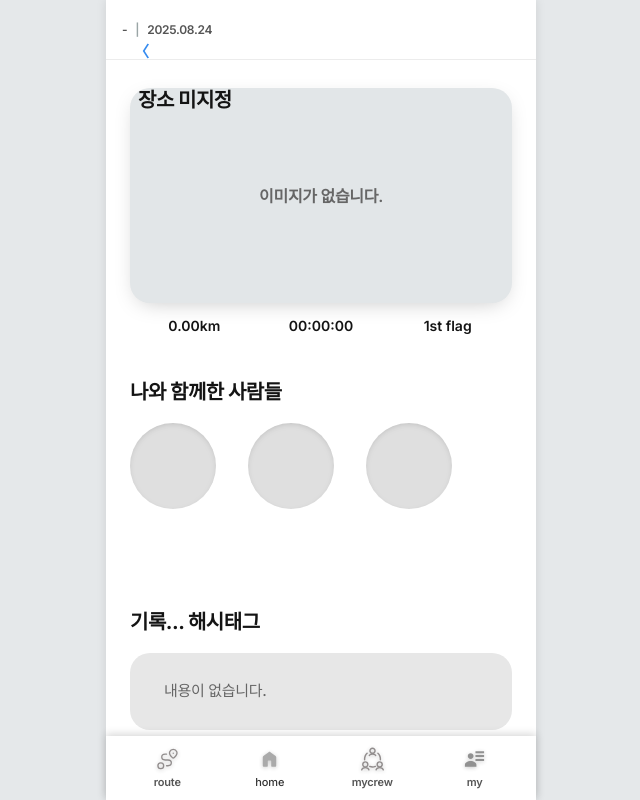
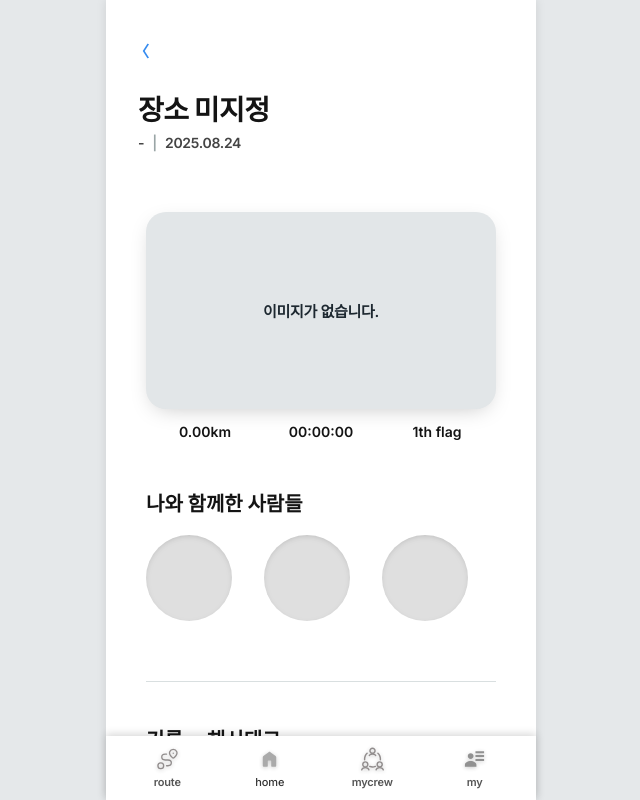
Before and after one commit to flagit-inha/FE-flagit, a React (Vite) app: page /record-write in a window 1280 px wide. Both pictures are taken after a click on the button "저장하기". Shown: the whole page, without its empty margins (319-959 px from the left). Built offline with nearby package versions, Linux system fonts and the light colour scheme.

Commit message:
상세 위치 페이지 90프로 완료...

```diff
--- a/src/pages/homePage/DetailedLocationPage.css
+++ b/src/pages/homePage/DetailedLocationPage.css
@@ -1,85 +1,117 @@
-/* 헤더 (RecordWritePage 스타일 재사용 + 고정) */
-.dlp-fixed-header {
+
+/* 헤더: 장소 제목 + 운동종류|날짜를 포함 (저장 버튼 없음) */
+.rw-header.dlp-header {
   position:sticky;
   top:0;
-  z-index:40;
-  background:#fff;
-  border-top-left-radius:36px;
-  border-top-right-radius:36px;
-  height:60px;
-  display:flex;
-  align-items:center;
-  padding:0;
-  box-sizing:border-box;
-  border-bottom:1px solid #ececec;
-}
-.dlp-head-inner {
-  width:100%;
-  padding:0 16px;
-  display:flex;
-  align-items:center;
-  gap:12px;
+  z-index:30;
+  background:var(--rw-bg);
+  /* 원래 header 의 높이는 124px (변수). 가변 높이로 전환 */
+  height:auto;
+  padding:0 var(--rw-pad) 20px;
   box-sizing:border-box;
 }
-.dlp-head-center {
-  flex:1;
+
+/* 기존 RecordWritePage 는 제목/버튼 absolute.
+   여기서는 back 버튼만 absolute 유지, 제목/메타는 문서 흐름 */
+.rw-header.dlp-header .rw-back-btn {
+  /* RecordWritePage.css 에 정의된 position:absolute; top:var(--rw-header-btn-top); left:var(--rw-pad); 그대로 활용 */
+}
+
+/* 제목/메타 래퍼 */
+.dlp-header-text {
   display:flex;
   flex-direction:column;
-  gap:4px;
-  min-width:0;
+  align-items:flex-start;
+  /* back 버튼 top 위치(40px)와 제목 목표 위치(88px) 차이 = 48px */
+  margin-top:calc(var(--rw-title-offset) - var(--rw-header-btn-top) + 40px);
+  padding-left:8px; /* 기존 제목 left:calc(var(--rw-pad)+8px) 보정 */
+  box-sizing:border-box;
+  max-width:100%;
 }
-.dlp-place-title {
-  margin:0;
-  font-size:20px;
-  font-weight:700;
-  letter-spacing:-0.5px;
-  line-height:1.2;
+
+/* 제목을 static 으로 (RecordWritePage 의 absolute 제거) */
+.rw-header.dlp-header .rw-page-title {
+  position:static;
+  top:auto; left:auto;
+  margin:0 0 6px;
+  max-width:calc(100% - 8px);
   white-space:nowrap;
   overflow:hidden;
   text-overflow:ellipsis;
 }
-.dlp-head-spacer { width:56px; flex-shrink:0; }
 
-.dlp-meta-line {
+/* 헤더 안 메타 정보 (운동종류 | 날짜) */
+.dlp-meta-line,
+.dlp-meta-in-header {
   display:flex;
   align-items:center;
   gap:8px;
-  font-size:12px;
+  font-size:14px;
   font-weight:600;
-  color:#555;
+  color:#444;
   letter-spacing:-0.3px;
+  line-height:1.3;
+  margin:0;
 }
-.dlp-dot { color:#9aa5a6; }
+.dlp-meta-in-header .dlp-dot { color:#9aa5a6; }
 
-/* rw-scroll 내부 추가 여백 조정 (필요 시) */
-.dlp-scroll {
-  /* RecordWritePage .rw-scroll 과 동일 구조 사용 */
+/* (스크롤 영역 내 기존 메타 블록은 사용하지 않음) */
+.dlp-meta-block { display:none; }
+
+/* HERO 영역 */
+.dlp-hero-block {
+  margin-top:32px;
+  display:flex;
+  flex-direction:column;
+  gap:14px;
 }
-
-/* HERO 블록 */
-.dlp-hero-block { margin-top:20px; display:flex; flex-direction:column; gap:14px; }
-.dlp-hero-box {
-  width:100%;
+.dlp-hero-wrapper {
+  width:calc(100% - 32px);
+  margin:0 16px;
   aspect-ratio:16/9;
   border-radius:20px;
+  overflow:hidden;
   background:#e2e6e8;
+  position:relative;
   display:flex;
   align-items:center;
   justify-content:center;
-  position:relative;
   box-shadow:0 6px 22px -8px rgba(0,0,0,.25);
-  padding:10px;
-  text-align:center;
 }
-.dlp-hero-msg {
-  font-size:16px;
+.dlp-hero-img {
+  width:100%;
+  height:100%;
+  object-fit:cover;
+  display:block;
+}
+.dlp-img-count {
+  position:absolute;
+  bottom:8px;
+  right:10px;
+  background:rgba(0,0,0,.45);
+  color:#fff;
+  font-size:12px;
+  font-weight:600;
+  padding:4px 10px 5px;
+  border-radius:24px;
+  backdrop-filter:blur(2px);
+}
+.dlp-hero-fallback {
+  width:100%; height:100%;
+  display:flex;
+  align-items:center;
+  justify-content:center;
+  font-size:15px;
   font-weight:600;
   color:#1d2830;
   letter-spacing:-0.3px;
+  padding:12px;
+  text-align:center;
 }
-.dlp-hero-msg.empty { color:#666; }
-.dlp-hero-msg.note { color:#234a55; }
+
 .dlp-stats-row {
+  width:calc(100% - 32px);
+  margin:0 16px;
   display:flex;
   justify-content:space-between;
   gap:10px;
@@ -87,18 +119,28 @@
   font-weight:600;
   color:#141414;
   padding:0 6px;
+  box-sizing:border-box;
 }
 .dlp-stat { flex:1; text-align:center; }
 
-/* 크루 */
-.dlp-crew-block { margin-top:42px; display:flex; flex-direction:column; gap:18px; }
+/* 함께한 사람들 */
+.dlp-crew-block {
+  margin-top:48px;
+  display:flex;
+  flex-direction:column;
+  gap:18px;
+}
 .dlp-sec-title {
-  margin:0;
+  width:calc(100% - 32px);
+  margin:0 16px;
   font-size:20px;
   font-weight:700;
-  letter-spacing:-0.5px;
+  letter-spacing:0; /* 한글 가독성 */
+  font-family:'Inter','Pretendard','Noto Sans KR','Malgun Gothic',system-ui,sans-serif;
 }
 .dlp-crew-avatars {
+  width:calc(100% - 32px);
+  margin:0 16px;
   display:flex;
   gap:32px;
   flex-wrap:wrap;
@@ -115,24 +157,31 @@
   font-weight:600;
   color:#324546;
   box-shadow:0 2px 6px -2px rgba(0,0,0,.25) inset;
-  position:relative;
 }
 .dlp-avatar-empty { opacity:.75; }
 .dlp-avatar-text { pointer-events:none; }
 
 /* 구분선 */
-.dlp-separator-block { margin-top:54px; }
+.dlp-separator-block { margin-top:60px; }
 .dlp-separator {
-  margin:0;
+  width:calc(100% - 32px);
+  margin:0 16px;
   border:none;
   height:1px;
   background:#d9dfe0;
 }
 
-/* 노트 */
-.dlp-note-block { margin-top:42px; display:flex; flex-direction:column; gap:18px; }
+/* 기록 / 해시태그 */
+.dlp-note-block {
+  margin-top:42px;
+  display:flex;
+  flex-direction:column;
+  gap:18px;
+}
 .dlp-note-box {
-  background:#e7e7e7;
+  width:calc(100% - 32px);
+  margin:0 16px;
+  background:#e2e6e7;
   padding:26px 34px 28px;
   border-radius:20px;
   display:flex;
@@ -142,16 +191,26 @@
   font-weight:500;
   line-height:1.55;
   color:#222;
+  letter-spacing:0;
   white-space:pre-wrap;
-  letter-spacing:-0.3px;
+  box-sizing:border-box;
+  -webkit-font-smoothing:antialiased;
+  text-rendering:optimizeLegibility;
 }
 .dlp-note-line { margin:0; }
 .dlp-note-empty { color:#666; }
 
+/* 반응형 */
 @media (max-width:430px){
-  .dlp-head-inner { padding:0 14px; }
-  .dlp-place-title { font-size:18px; }
+  .dlp-sec-title { font-size:19px; }
+  .dlp-note-box { padding:22px 26px 24px; }
   .dlp-avatar { width:74px; height:74px; }
-  .dlp-fixed-header { height:56px; }
-  .dlp-head-spacer { width:48px; }
 }
+
+/* 아주 작은 화면에서 제목이 2줄 가능하도록 */
+@media (max-width:360px){
+  .rw-header.dlp-header .rw-page-title {
+    white-space:normal;
+    line-height:1.2;
+  }
+}
--- a/src/pages/homePage/DetailedLocationPage.jsx
+++ b/src/pages/homePage/DetailedLocationPage.jsx
@@ -25,11 +25,14 @@ function DetailedLocationPage() {
 
   const dateDot = useMemo(()=> record?.date ? record.date.replace(/-/g,'.') : '', [record]);
 
-  if(loading) return <div className="rw-container" style={{padding:32}}>불러오는 중...</div>;
+  if(loading) return <div className="rw-container"><div style={{padding:32}}>불러오는 중...</div></div>;
   if(!record) return (
-    <div className="rw-container" style={{padding:32}}>
-      <h2 style={{margin:'0 0 12px'}}>기록 없음</h2>
-      <button onClick={()=>navigate(-1)}>뒤로</button>
+    <div className="rw-container">
+      <header className="rw-header">
+        <button type="button" className="rw-back-btn" onClick={()=>navigate(-1)}>〈</button>
+        <h1 className="rw-page-title dlp-page-title">상세</h1>
+      </header>
+      <div className="rw-scroll" style={{padding:32}}>기록 없음</div>
     </div>
   );
 
@@ -43,61 +46,69 @@ function DetailedLocationPage() {
     note,
     imagesMeta,
     imagesData,
-    crew = []
+    imageUrls,
+    previewUrl,
+    crew = [],
+    flagOrder
   } = record;
 
-  const imageCount = (imagesData?.length ?? imagesMeta?.length ?? 0);
-  const hasImages = imageCount > 0;
-  const showNoteModeBadge = !hasImages && mediaMode === 'note';
+  const heroSrc = imageUrls?.[0] || imagesData?.[0] || previewUrl || null;
+  const imageCount = (imageUrls?.length ?? imagesData?.length ?? imagesMeta?.length ?? 0);
+  const hasImages = !!heroSrc;
+  const noteBlock = [note?.trim() || '', (hashtags||'').trim()].filter(Boolean).join('\n');
 
-  const noteBlock = [ note?.trim() || '', (hashtags||'').trim() ]
-    .filter(Boolean)
-    .join('\n');
+  const ordinal = n=>{
+    if(!n || n < 1) return '1st flag';
+    const s = ['th','st','nd','rd'];
+    const v = n % 100;
+    const tail = (v - 20) % 10;
+    const idx = (v===11||v===12||v===13)?0:(tail>=1&&tail<=3?tail:0);
+    return `${n}${s[idx]} flag`;
+  };
 
   return (
-    <div className="rw-container dlp">
-      <header className="rw-header dlp-fixed-header">
-        <div className="dlp-head-inner">
+    <div className="rw-container">
+      {/* 헤더: 장소 + (바로 아래) 운동종류 | 날짜 */}
+      <header className="rw-header dlp-header">
         <button
           type="button"
           className="rw-back-btn"
           aria-label="뒤로가기"
           onClick={()=>navigate(-1)}
         >〈</button>
-          <div className="dlp-head-center">
-            <h1 className="rw-page-title dlp-place-title">{place || '장소 미지정'}</h1>
-            <div className="dlp-meta-line">
+        <div className="dlp-header-text">
+          <h1 className="rw-page-title dlp-page-title">{place || '장소 미지정'}</h1>
+          <div className="dlp-meta-line dlp-meta-in-header">
             <span className="dlp-activity">{activity || '-'}</span>
             <span className="dlp-dot">|</span>
             <span className="dlp-date">{dateDot}</span>
           </div>
         </div>
-          <div className="dlp-head-spacer" />
-        </div>
       </header>
 
-      <div className="rw-scroll dlp-scroll">
-        {/* HERO */}
+      <div className="rw-scroll">
+        {/* (이전) 활동/날짜 블록 제거됨 */}
+        {/* 사진 */}
         <div className="rw-block dlp-hero-block">
-          <div className="dlp-hero-box">
+          <div className="dlp-hero-wrapper">
             {hasImages ? (
-              <span className="dlp-hero-msg">
-                이미지가 업로드되었습니다{imageCount>1 ? ` (총 ${imageCount}장)` : ''}.
-              </span>
-            ) : showNoteModeBadge ? (
-              <span className="dlp-hero-msg note">기록 모드</span>
+              <>
+                <img src={heroSrc} alt="" className="dlp-hero-img" />
+                {imageCount > 1 && <div className="dlp-img-count">+{imageCount - 1}</div>}
+              </>
             ) : (
-              <span className="dlp-hero-msg empty">이미지가 없습니다.</span>
+              <div className="dlp-hero-fallback">{mediaMode==='note' ? '기록 모드 (이미지 없음)' : '이미지가 없습니다.'}</div>
             )}
           </div>
           <div className="dlp-stats-row">
             <div className="dlp-stat">{parseFloat(distance||0).toFixed(2)}km</div>
             <div className="dlp-stat">{duration || '00:00:00'}</div>
-            <div className="dlp-stat">1st flag</div>
+            <div className="dlp-stat">{ordinal(flagOrder || 1)}</div>
           </div>
         </div>
+        {/* ...existing code... */}
 
-        {/* 크루 */}
+        {/* 함께한 사람들 */}
         <div className="rw-block dlp-crew-block">
           <h2 className="dlp-sec-title">나와 함께한 사람들</h2>
           <div className="dlp-crew-avatars">
@@ -107,8 +118,7 @@ function DetailedLocationPage() {
                     <span className="dlp-avatar-text">{String(c).slice(0,2)}</span>
                   </div>
                 ))
-              : [0,1,2].map(i=> <div key={i} className="dlp-avatar dlp-avatar-empty" />)
-            }
+              : [0,1,2].map(i=> <div key={i} className="dlp-avatar dlp-avatar-empty" />)}
           </div>
         </div>
 
@@ -117,22 +127,21 @@ function DetailedLocationPage() {
           <hr className="dlp-separator" />
         </div>
 
-        {/* 노트 / 해시태그 */}
+        {/* 기록 / 해시태그 */}
         <div className="rw-block dlp-note-block">
           <h2 className="dlp-sec-title">기록... 해시태그</h2>
             <div className="dlp-note-box">
               {noteBlock
-              ? noteBlock.split('\n').map((line,i)=>
-                  <p key={i} className="dlp-note-line">{line}</p>
-                )
+                ? noteBlock.split('\n').map((line,i)=><p key={i} className="dlp-note-line">{line}</p>)
                 : <p className="dlp-note-line dlp-note-empty">내용이 없습니다.</p>
               }
             </div>
         </div>
 
-        <div style={{height:100}} />
+        <div style={{height:40}} />
       </div>
 
+      {/* 하단바 (RecordWritePage 동일) */}
       <nav className="bottom-nav">
         <div className="nav-item"><img src="/img/route.svg" alt="route"/><span>route</span></div>
         <div className="nav-item active"><img src="/img/home.svg" alt="home"/><span>home</span></div>
```
Lines whose indentation alone changed are shown as unchanged.
